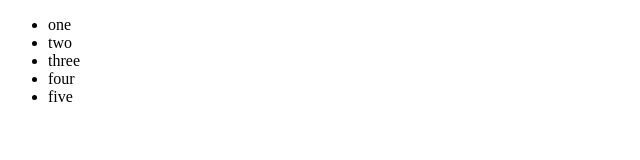
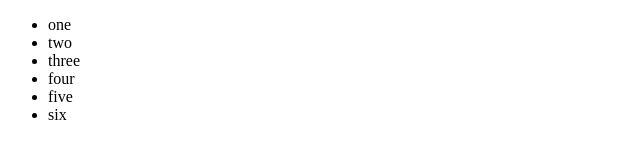
Before and after one commit to Arkadiro/gitmerge, a plain HTML site: page index.html in a window 1280 px wide. Shown: the full height of the page, 0-640 px from the left. Drawn offline with Linux system fonts and the light colour scheme.

Commit message:
Six added

```diff
--- a/index.html
+++ b/index.html
@@ -13,6 +13,7 @@
         <li>three</li>
         <li>four</li>
         <li>five</li>
+        <li>six</li>
     </ul>
 </body>
 </html>
```
